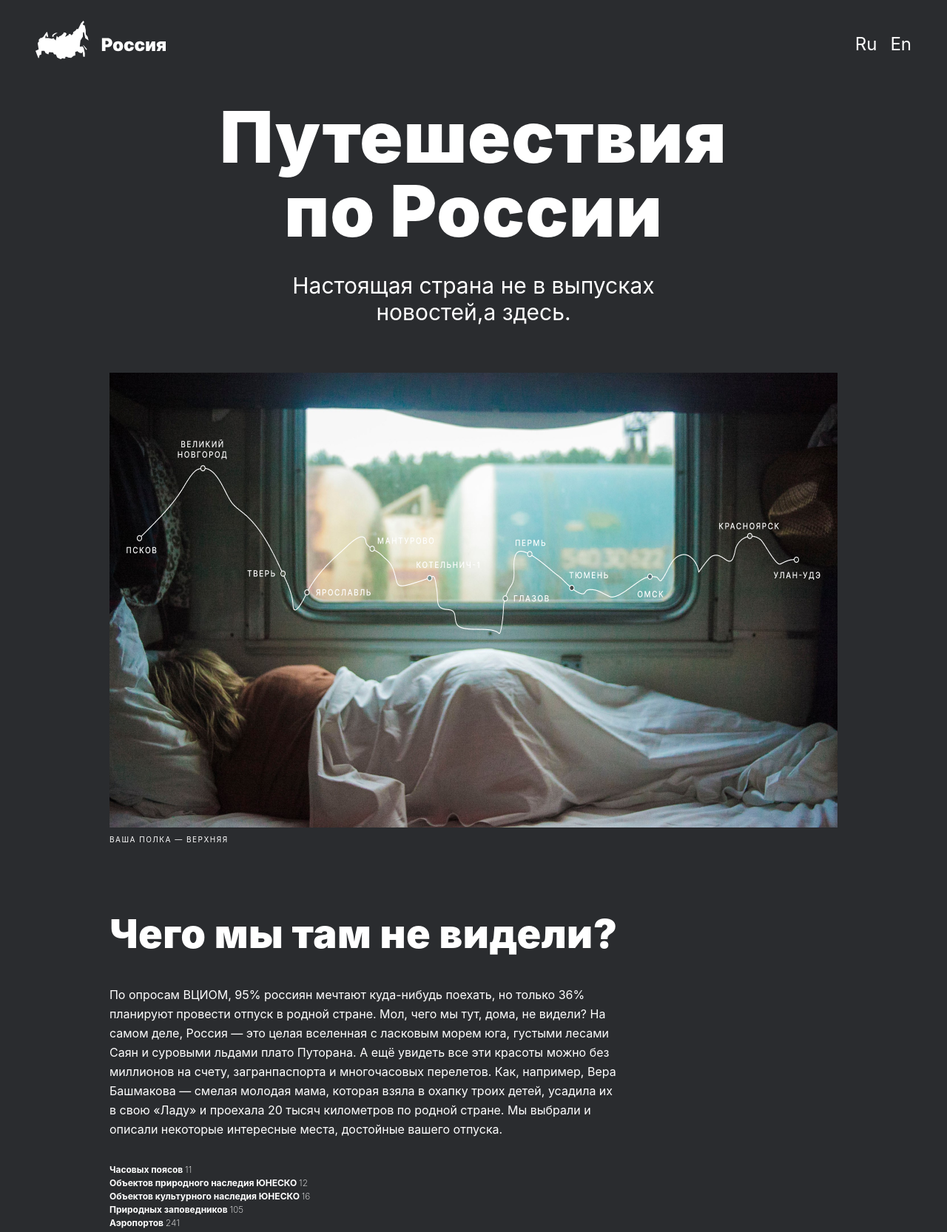
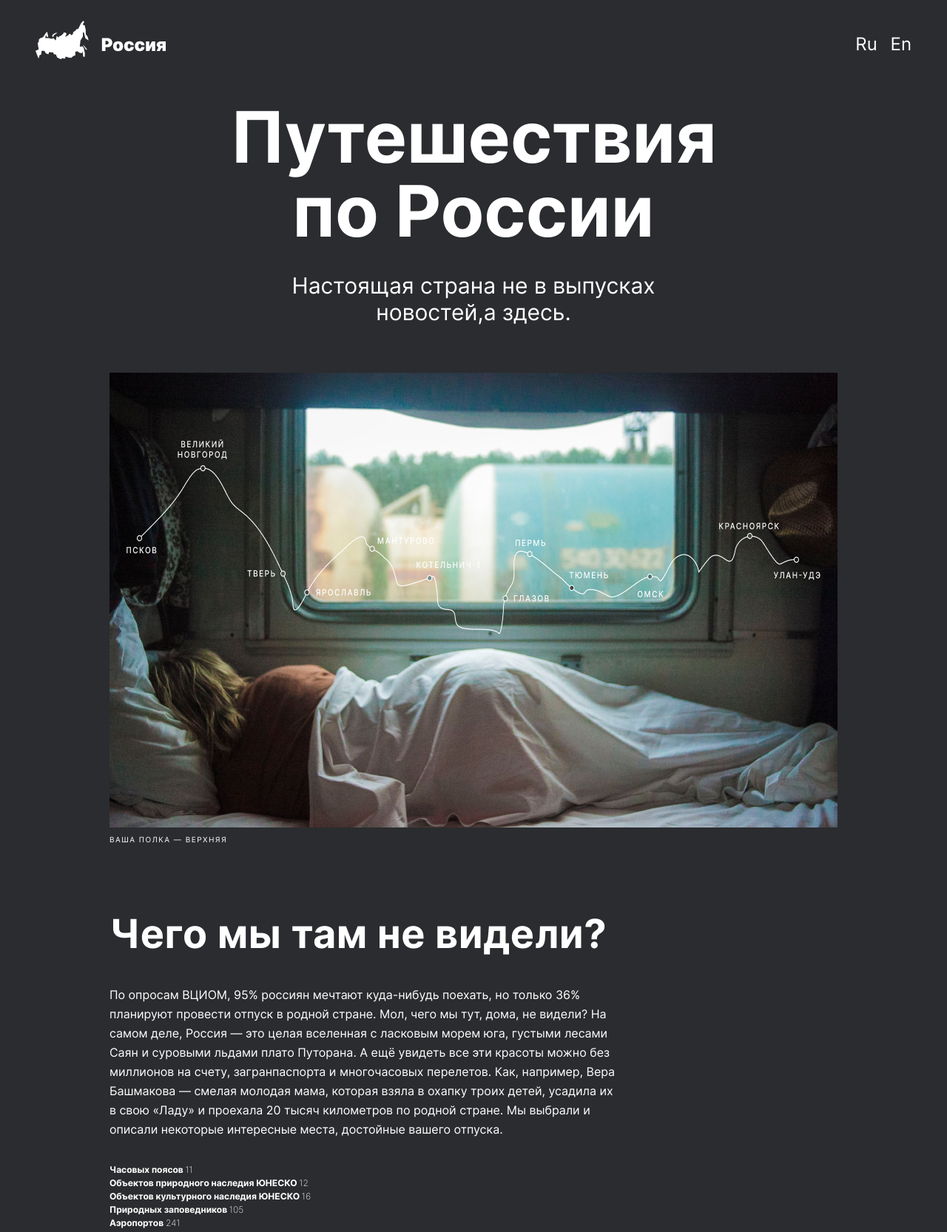
Before and after one commit to DaryaElhova/russian-travel, a plain HTML site: page index.html in a window 1280 px wide. Shown: the top 1666 px of the page at 74% size. Drawn offline with Linux system fonts and the light colour scheme; files whose address does not match are found by name.

Commit message:
fixed problems with fonts

```diff
--- a/blocks/cover/__subtitle/cover__subtitle.css
+++ b/blocks/cover/__subtitle/cover__subtitle.css
@@ -1,5 +1,5 @@
 .cover__subtitle {
-  font-family: 'Inter';
+  font-family: 'Inter', sans-serif;
   font-style: normal;
   font-weight: 400;
   font-size: 18px;
--- a/blocks/cover/__title/cover__title.css
+++ b/blocks/cover/__title/cover__title.css
@@ -1,5 +1,5 @@
 .cover__title {
-  font-family: 'Inter';
+  font-family: 'Inter', sans-serif;
   font-style: normal;
   font-weight: 900;
   font-size: 72px;
--- a/blocks/footer/__copyright/footer__copyright.css
+++ b/blocks/footer/__copyright/footer__copyright.css
@@ -1,5 +1,5 @@
 .footer__copyright {
-  font-family: 'Inter';
+  font-family: 'Inter' sans-serif;
   font-style: normal;
   font-weight: 400;
   font-size: 14px;
--- a/blocks/footer/__link/footer__link.css
+++ b/blocks/footer/__link/footer__link.css
@@ -1,6 +1,6 @@
 .footer__link {
   text-decoration: none;
-  font-family: 'Inter';
+  font-family: 'Inter', sans-serif;
   font-style: normal;
   font-weight: 400;
   font-size: 16px;
--- a/blocks/header/__lang-buttom/header__lang-buttom.css
+++ b/blocks/header/__lang-buttom/header__lang-buttom.css
@@ -1,6 +1,6 @@
 .header__lang-buttom {
   text-decoration: none;
-  font-family: 'Inter';
+  font-family: 'Inter', sans-serif;
   font-style: normal;
   font-weight: 400;
   font-size: 24px;
--- a/blocks/intro/__list-item/intro__list-item.css
+++ b/blocks/intro/__list-item/intro__list-item.css
@@ -1,5 +1,5 @@
 .intro__list-item {
-  font-family: 'Inter';
+  font-family: 'Inter', sans-serif;
   font-style: normal;
   font-weight: 700;
   font-size: 12px;
--- a/blocks/intro/__text/intro__text.css
+++ b/blocks/intro/__text/intro__text.css
@@ -1,5 +1,5 @@
 .intro__text {
-  font-family: 'Inter';
+  font-family: 'Inter', sans-serif;
   font-style: normal;
   font-weight: 400;
   font-size: 16px;
--- a/blocks/intro/__title/intro__title.css
+++ b/blocks/intro/__title/intro__title.css
@@ -1,5 +1,5 @@
 .intro__title {
-  font-family: 'Inter';
+  font-family: 'Inter', sans-serif;
   font-style: normal;
   font-weight: 900;
   font-size: 54px;
--- a/blocks/lead/__caption/lead__caption.css
+++ b/blocks/lead/__caption/lead__caption.css
@@ -1,5 +1,5 @@
 .lead__caption {
-  font-family: 'Inter';
+  font-family: 'Inter', sans-serif;
   font-style: normal;
   font-weight: 400;
   font-size: 10px;
--- a/blocks/lead/__subtitle/lead__subtitle.css
+++ b/blocks/lead/__subtitle/lead__subtitle.css
@@ -1,7 +1,7 @@
 .lead__subtitle {
   line-height: 1.2;
   margin: 32px auto 0 auto;
-  font-family: 'Inter';
+  font-family: 'Inter', sans-serif;
   font-style: normal;
   font-weight: 400;
   font-size: 30px;
--- a/blocks/lead/__title/lead__title.css
+++ b/blocks/lead/__title/lead__title.css
@@ -1,5 +1,5 @@
 .lead__title {
-  font-family: 'Inter';
+  font-family: 'Inter', sans-serif;
   font-style: normal;
   font-weight: 900;
   font-size: 96px;
@@ -10,7 +10,7 @@
   margin: 0 auto;
   padding-top: 56px;
   max-width: 56vw;
-  letter-spacing: 1px;
+  /* letter-spacing: 1px; */
 }
 
 @media screen and (max-width: 1279px) {
--- a/blocks/place/__link/place__link.css
+++ b/blocks/place/__link/place__link.css
@@ -1,5 +1,5 @@
 .place__link {
-  font-family: 'Inter';
+  font-family: 'Inter', sans-serif;
   font-style: normal;
   font-weight: 400;
   font-size: 18px;
--- a/blocks/place/__paragraph/place__paragraph.css
+++ b/blocks/place/__paragraph/place__paragraph.css
@@ -1,5 +1,5 @@
 .place__paragraph {
-  font-family: 'Inter';
+  font-family: 'Inter', sans-serif;
   font-style: normal;
   font-weight: 400;
   font-size: 18px;
--- a/blocks/place/__text/place__text.css
+++ b/blocks/place/__text/place__text.css
@@ -6,6 +6,6 @@
 
 @media screen and (max-width: 767px) {
   .place__text {
-    padding: 0 16px 016px;
+    padding: 0 16px 0 16px;
   }
 }
--- a/blocks/place/__title/place__title.css
+++ b/blocks/place/__title/place__title.css
@@ -1,5 +1,5 @@
 .place__title {
-  font-family: 'Inter';
+  font-family: 'Inter', sans-serif;
   font-style: normal;
   font-weight: 900;
   font-size: 72px;
--- a/blocks/place/__url-heading/place__url-heading.css
+++ b/blocks/place/__url-heading/place__url-heading.css
@@ -1,5 +1,5 @@
 .place__url-heading {
-  font-family: 'Inter';
+  font-family: 'Inter', sans-serif;
   font-style: normal;
   font-weight: 400;
   font-size: 12px;
--- a/pages/index.css
+++ b/pages/index.css
@@ -1,5 +1,6 @@
 @import url(../vendor/normalize.css);
 @import url(../vendor/root.css);
+@import url(../vendor/fonts.css);
 @import url(../blocks/header/header.css);
 @import url(../blocks/header/__logo/header__logo.css);
 @import url(../blocks/header/__lang-buttoms/header__lang-buttoms.css);
--- /dev/null
+++ b/vendor/fonts.css
@@ -0,0 +1,37 @@
+@font-face {
+    @font-face {
+      font-family: 'Inter';
+      font-style:  normal;
+      font-weight: 900;
+      font-display: swap;
+      src: url(../fonts/Inter-Black.woff) format('woff'),
+           url(../fonts/Inter-Black.woff2) format("woff2");
+    }
+  }
+
+  @font-face {
+    font-family: 'Inter';
+    font-style:  normal;
+    font-weight: 400;
+    font-display: swap;
+    src: url(../fonts/Inter-Regular.woff) format('woff'),
+         url(../fonts/Inter-Regular.woff2) format('woff2');
+  }
+
+  @font-face {
+    font-family: 'Inter';
+    font-style:  normal;
+    font-weight: 700;
+    font-display: swap;
+    src: url(../fonts/Inter-Bold.woff2) format('woff2'),
+         url(../fonts/Inter-Bold.woff) format('woff');
+  }
+
+  @font-face {
+    font-family: 'Inter';
+    font-style:  normal;
+    font-weight: 200;
+    font-display: swap;
+    src: url(../fonts/Inter-ExtraLight.woff2) format('woff2'),
+         url(../fonts/Inter-ExtraLight.woff) format('woff');
+  }
--- a/vendor/root.css
+++ b/vendor/root.css
@@ -1,41 +1,3 @@
-@font-face {
-  @font-face {
-    font-family: 'Inter' sans-serif;
-    font-style:  normal;
-    font-weight: 900;
-    font-display: swap;
-    src: url(../fonts/Inter-Black.woff) format('woff'),
-         url(../fonts/Inter-Black.woff2) format("woff2");
-  }
-}
-
-@font-face {
-  font-family: 'Inter' sans-serif;
-  font-style:  normal;
-  font-weight: 400;
-  font-display: swap;
-  src: url(../fonts/Inter-Regular.woff) format('woff'),
-       url(../fonts/Inter-Regular.woff2) format('woff2');
-}
-
-@font-face {
-  font-family: 'Inter' sans-serif;
-  font-style:  normal;
-  font-weight: 700;
-  font-display: swap;
-  src: url(../fonts/Inter-Bold.woff2) format('woff2'),
-       url(../fonts/Inter-Bold.woff) format('woff');
-}
-
-@font-face {
-  font-family: 'Inter' sans-serif;
-  font-style:  normal;
-  font-weight: 200;
-  font-display: swap;
-  src: url(../fonts/Inter-ExtraLight.woff2) format('woff2'),
-       url(../fonts/Inter-ExtraLight.woff) format('woff');
-}
-
 .root {
   background-color: #2A2C2F;
   -webkit-font-smoothing: antialiased;
```
